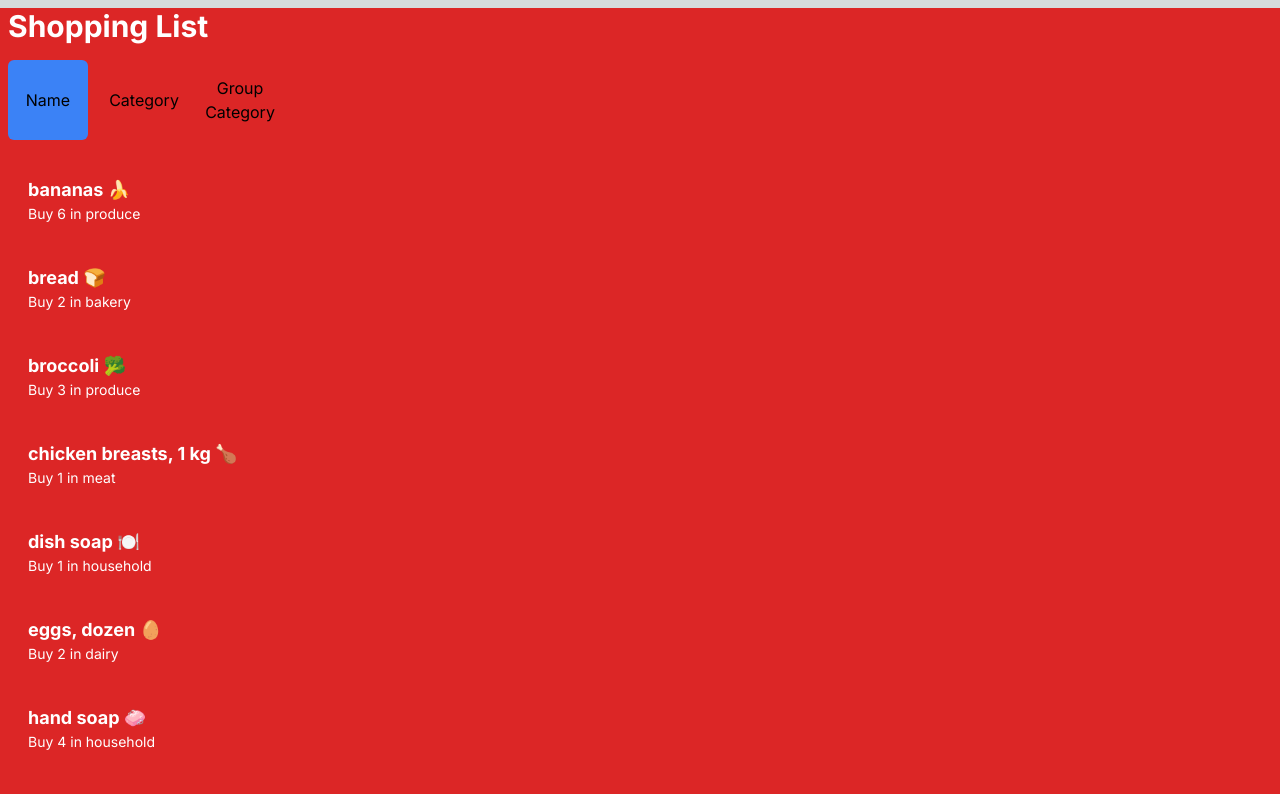
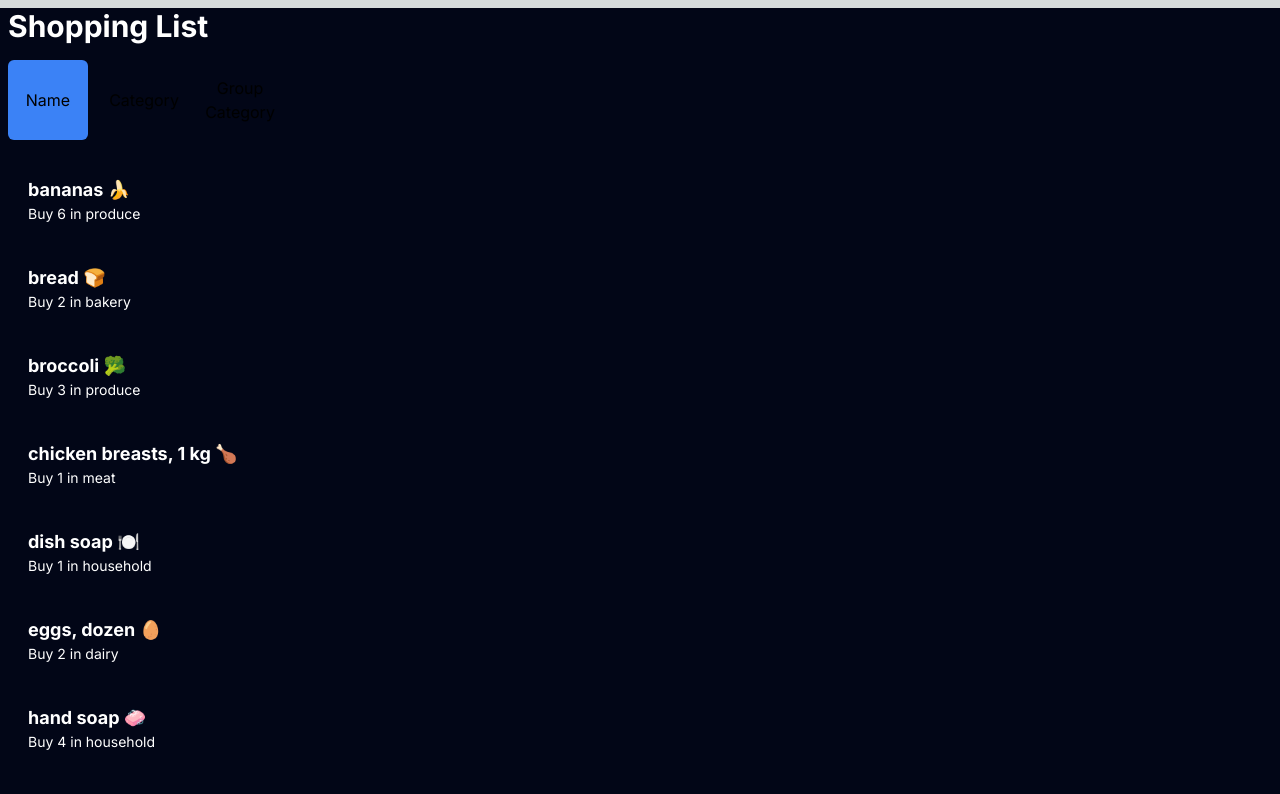
Before and after one commit to Gurleen537/cprg306-assignments, a Next.js app: page /week-5 in a window 1280 px wide. Shown: the top 794 px of the page. Built offline with nearby package versions, Linux system fonts and the light colour scheme.

Commit message:
Update page.js

```diff
--- a/app/week-5/page.js
+++ b/app/week-5/page.js
@@ -3,7 +3,7 @@ import ItemList from './item-list.js';
 export default function Page() {
 
   return (
-    <main className="bg-red-600 text-white">
+    <main className="bg-slate-950 text-white">
   <h1 className="text-3xl m-2 font-bold">Shopping List</h1>
   <ItemList />
 </main>
```
